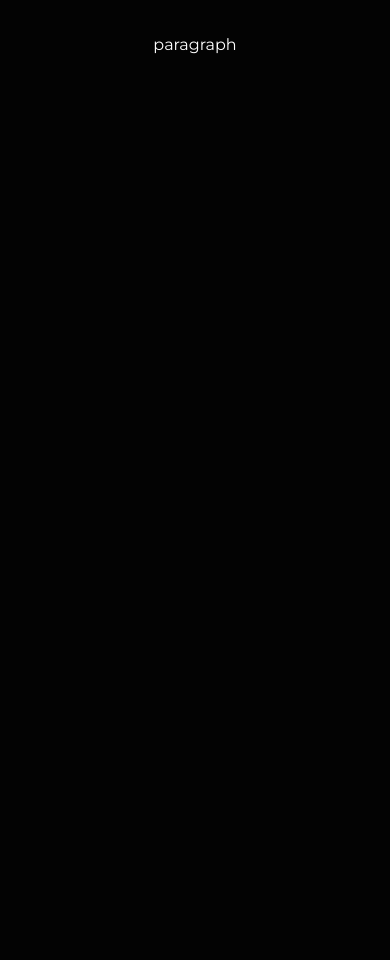
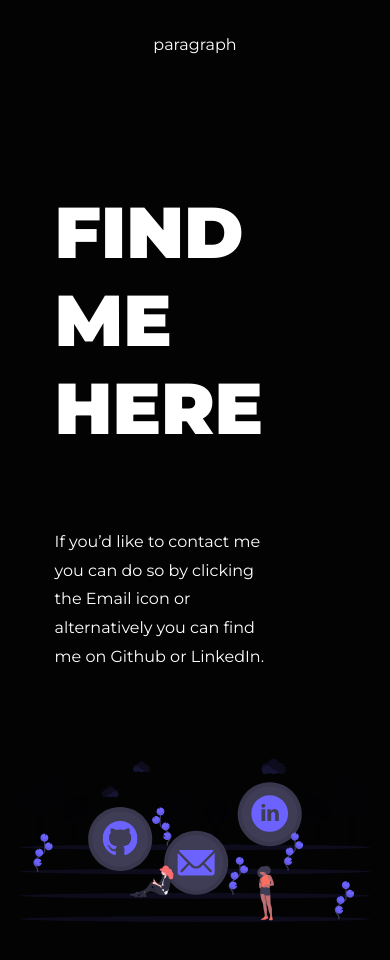
Before and after one commit to NemesOliver/portfolio-nextJS, a Next.js app: page / in a window 390 px wide. Shown: the part 800-1760 px from the top of the page. Before the commit the page ends 928 px from the top, so only its background shows below. Built offline with nearby package versions, Linux system fonts and the light colour scheme.

Commit message:
footer and responsivness

```diff
--- /dev/null
+++ b/components/Footer.js
@@ -0,0 +1,25 @@
+import Image from "next/image";
+import { Footer as StyledFooter } from "./styles/Footer.styles";
+
+const Footer = () => {
+  return (
+    <StyledFooter>
+      <div className="text-wrapper">
+        <h2>FIND ME HERE</h2>
+        <p>
+          If you’d like to contact me you can do so by clicking the Email icon
+          or alternatively you can find me on Github or LinkedIn.
+        </p>
+      </div>
+      <div className="img-wrapper">
+        <Image
+          src="/assets/footer_image.svg"
+          alt="illustration with social icons"
+          layout="fill"
+        />
+      </div>
+    </StyledFooter>
+  );
+};
+
+export default Footer;
--- a/components/Layout.js
+++ b/components/Layout.js
@@ -1,5 +1,5 @@
 import Navbar from "./Navbar";
-import styled from "styled-components";
+import Footer from "./Footer";
 import { Container } from "./styles/Container";
 
 const Layout = ({ children }) => {
@@ -7,7 +7,7 @@ const Layout = ({ children }) => {
     <Container>
       <Navbar />
       <main>{children}</main>
-      {/* Footer */}
+      <Footer />
     </Container>
   );
 };
--- a/components/Navbar.js
+++ b/components/Navbar.js
@@ -1,7 +1,7 @@
 import Image from "next/image";
 import Link from "next/link";
 import { useState } from "react";
-import { Nav } from "./styles/Navbar";
+import { Nav } from "./styles/Navbar.styles";
 
 const icons = [
   {
--- /dev/null
+++ b/components/styles/Footer.styles.js
@@ -0,0 +1,51 @@
+import styled from "styled-components";
+
+export const Footer = styled.footer`
+  width: 100%;
+  height: 100vh;
+  display: flex;
+  flex-direction: column;
+  align-items: center;
+
+
+  .text-wrapper {
+    display: flex;
+    width: 80%;
+    justify-content: space-between;
+    align-items: center;
+
+    h2 {
+      width: 15%;
+      white-space: pre-wrap;
+    }
+
+    p {
+      width: 40%;
+      line-height: 440%;
+    }
+  }
+
+  .img-wrapper {
+    position: relative;
+    width: 100%;
+    height: 100%;
+  }
+
+  @media all and (max-width: 860px) {
+    .text-wrapper {
+        flex-direction: column;
+        align-items: flex-start;
+
+
+        h2 {
+            width: 50%;
+        }
+
+        p {
+            width: 80%;
+            line-height: 180%;
+        }
+    }
+
+  }
+`;
--- a/components/styles/GlobalStyles.js
+++ b/components/styles/GlobalStyles.js
@@ -27,17 +27,17 @@ const GlobalStyles = createGlobalStyle`
     }
 
     h1 {
-        font-size: 6.75rem;
+         font-size: 6.75rem; /* 102px */
         font-weight: 900;
     }
 
     h2 {
-        font-size: 4.5rem;
+        font-size: 4.5rem;  /* 72px */
         font-weight: 900;
     }
 
     h3 {
-        font-weight: 1.5rem;
+        font-weight: 1.5rem;  /* 24px */
         font-weight: 700;
     }
 
--- a/components/styles/Navbar.js
+++ b/components/styles/Navbar.styles.js
@@ -36,7 +36,7 @@ export const Nav = styled.nav`
       &:hover {
         transform: scale(1.2);
         transition: all 0.2s ease;
-        -webkit-filter: drop-shadow(1px 2px 4px rgba(108, 99, 255, 0.5));
+        -webkit-filter: drop-shadow(1px 2px 4px white);
         filter: drop-shadow(white 1px 0 8px);
       }
       &:active {
@@ -84,8 +84,13 @@ export const Nav = styled.nav`
 
     img {
       transition: 0.5s all ease;
+
+      &:hover {
+        transform: scale(1.2);
+        transition: all 0.2s ease;
     }
   }
+}
 
   /* MEDIA QUERIES */
 
```
Also changed, not shown: public/assets/footer_image.svg (added).
